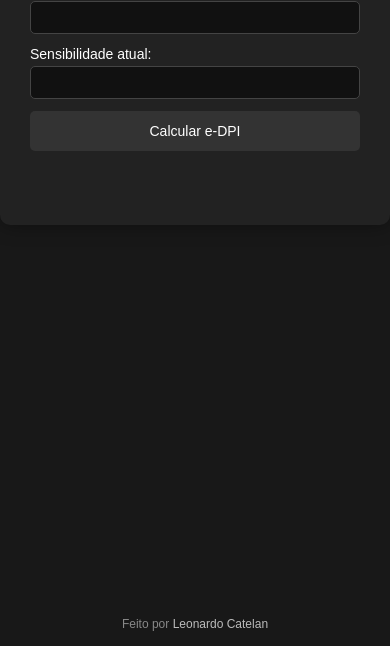
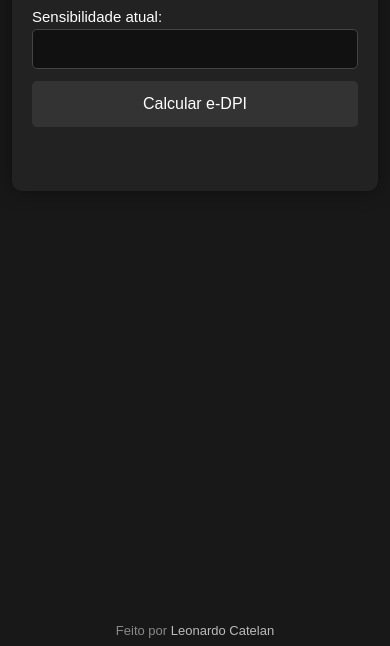
Before and after one commit to LeonardoCatelan/fpsutilities, a plain HTML site: page edpi.html in a window 390 px wide. Shown: the part 198-844 px from the top of the page. Drawn offline with Linux system fonts and the light colour scheme.

Commit message:
mobile friendly interface

```diff
--- a/edpi.html
+++ b/edpi.html
@@ -4,6 +4,7 @@
   <meta charset="UTF-8">
   <title>Calcular e-DPI</title>
   <link rel="stylesheet" href="style.css">
+  <meta name="viewport" content="width=device-width, initial-scale=1.0">
 </head>
 <body>
   <div class="container">
--- a/style.css
+++ b/style.css
@@ -10,24 +10,22 @@ body {
   background: #181818;
   color: #fff;
   display: flex;
-  flex-direction: column; /* empilha container e footer verticalmente */
-  align-items: center;    /* centraliza horizontalmente */
+  flex-direction: column;
+  align-items: center;
   min-height: 100vh;
   margin: 0;
+  padding: 0 12px; /* respiro lateral no mobile */
 }
-
-/* -- CONTAINER PRINCIPAL (caixa) -- */
 
 .container {
   background: #222;
-  padding: 30px;
+  padding: 25px;
   border-radius: 10px;
-  width: 100%;
-  max-width: 420px;
+  width: 100%;          /* ocupa toda largura */
+  max-width: 480px;     /* define limite pro desktop ficar bonito */
   text-align: center;
   box-shadow: 0 0 20px rgba(0,0,0,0.4);
-
-  margin-top: 60px; /* espaço visual do topo */
+  margin-top: 40px;
 }
 
 /* -- TEXTOS -- */
@@ -122,3 +120,43 @@ input[type="number"] {
 .footer a:hover {
   color: #fff;
 }
+
+/* MOBILE FRIENDLY */
+@media (max-width: 480px) {
+  .container {
+    padding: 20px;
+  }
+
+  h1 {
+    font-size: 22px;
+    margin-bottom: 15px;
+  }
+
+  label {
+    font-size: 15px;
+  }
+
+  input[type="number"] {
+    font-size: 16px;   /* evita zoom automático no iPhone */
+    padding: 10px;
+  }
+
+  .btn {
+    font-size: 16px;
+    padding: 14px;
+  }
+
+  .menu-link {
+    font-size: 16px;
+    padding: 14px;
+  }
+
+  .result {
+    font-size: 18px;
+  }
+
+  .footer {
+    font-size: 13px;
+    margin-bottom: 8px;
+  }
+}
```
Also changed, not shown: cs2-valorant.html (+1 -0 lines), index.html (+1 -0 lines), novo-dpi.html (+1 -0 lines), troca-mouse.html (+1 -0 lines), valorant-cs2.html (+1 -0 lines).
